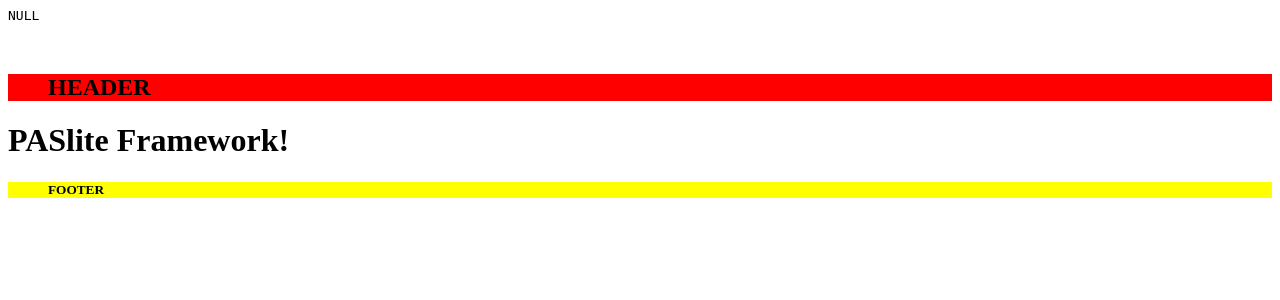
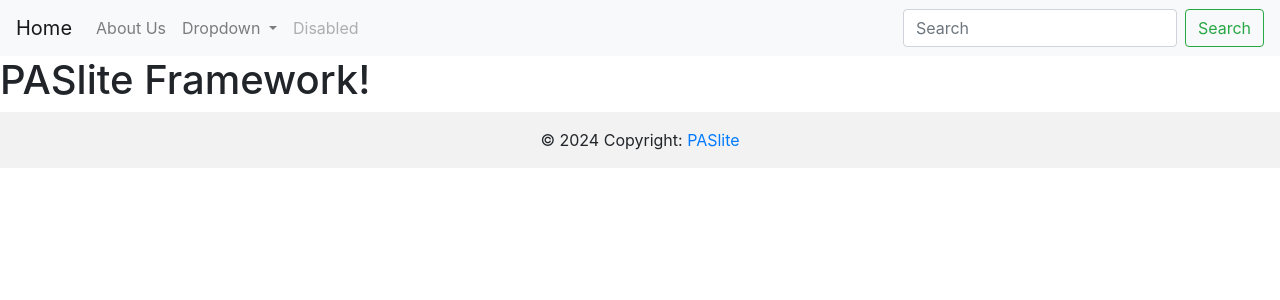
Before and after one commit to rafaeldamiam/PASlite, a PHP site: page /paslite/ in a window 1280 px wide. Shown: the top 300 px of the page. Run offline with PHP 8.4, Linux system fonts and the light colour scheme; data that the repository does not hold is empty; some libraries are stand-ins or nearby versions.

Commit message:
Update 17/01
Add:
- Make CSV, TXT and ZIP
- Interface development start

```diff
--- a/application/access.app.php
+++ b/application/access.app.php
@@ -12,10 +12,11 @@
 				"email" => $user["email"],
 				"role" => $user["role"]
 			);
+			return true;
+		}else{
+			return false;
+		}
 
-			return true;
-		}
-		return false;
 	}
 
 	public static function accessLogout()
@@ -32,23 +33,22 @@
 
 	public static function getAccessRoleUser()
 	{
-		Debug::dump($_SERVER["access"]);
 		if(Access::accessUserIsLogged()){
-			return $_SERVER["access"]["role"];
+			return $_SESSION["access"]["role"];
 		}
 	}
 
 	public static function getAccessEmailUser()
 	{
 		if(Access::accessUserIsLogged()){
-			return $_SERVER["access"]["email"];
+			return $_SESSION["access"]["email"];
 		}
 	}
 
 	public static function getAccessNameUser()
 	{
 		if(Access::accessUserIsLogged()){
-			return $_SERVER["access"]["name"];
+			return $_SESSION["access"]["name"];
 		}
 	}
 
--- /dev/null
+++ b/assets/output/plan.csv
@@ -0,0 +1 @@
+plan.csv
--- /dev/null
+++ b/assets/output/text.txt
@@ -0,0 +1 @@
+text.txt
--- a/view/template/footer.template.php
+++ b/view/template/footer.template.php
@@ -1,7 +1,10 @@
-<nav>
-  <div style="background-color: yellow;">
-    <ul>
-      <h5>FOOTER</h5>
-    </ul>
+
+</html>
+<footer class="bg-body-tertiary text-center text-lg-start">
+  <!-- Copyright -->
+  <div class="text-center p-3" style="background-color: rgba(0, 0, 0, 0.05);">
+    © 2024 Copyright:
+    <a class="text-body" href="#">PASlite</a>
   </div>
-</nav>
+  <!-- Copyright -->
+</footer>
--- a/view/template/header.template.php
+++ b/view/template/header.template.php
@@ -1,7 +1,50 @@
-<nav>
-  <div style="background-color: red;">
-    <ul>
-      <h2>HEADER</h2>
-    </ul>
-  <div>
-</nav>
+<!doctype html>
+<html lang="en">
+  <head>
+    <!-- Required meta tags -->
+    <meta charset="utf-8">
+    <meta name="viewport" content="width=device-width, initial-scale=1, shrink-to-fit=no">
+
+    <!-- Bootstrap CSS -->
+    <link rel="stylesheet" href="https://cdn.jsdelivr.net/npm/bootstrap@4.0.0/dist/css/bootstrap.min.css" integrity="sha384-Gn5384xqQ1aoWXA+058RXPxPg6fy4IWvTNh0E263XmFcJlSAwiGgFAW/dAiS6JXm" crossorigin="anonymous">
+
+    <!-- Bootstrap JS -->
+    <script src="https://code.jquery.com/jquery-3.2.1.slim.min.js" integrity="sha384-KJ3o2DKtIkvYIK3UENzmM7KCkRr/rE9/Qpg6aAZGJwFDMVNA/GpGFF93hXpG5KkN" crossorigin="anonymous"></script>
+    <script src="https://cdn.jsdelivr.net/npm/popper.js@1.12.9/dist/umd/popper.min.js" integrity="sha384-ApNbgh9B+Y1QKtv3Rn7W3mgPxhU9K/ScQsAP7hUibX39j7fakFPskvXusvfa0b4Q" crossorigin="anonymous"></script>
+    <script src="https://cdn.jsdelivr.net/npm/bootstrap@4.0.0/dist/js/bootstrap.min.js" integrity="sha384-JZR6Spejh4U02d8jOt6vLEHfe/JQGiRRSQQxSfFWpi1MquVdAyjUar5+76PVCmYl" crossorigin="anonymous"></script>
+
+    <!-- page title -->
+    <title><?php echo Services::pageTitle(); ?></title>
+  </head>
+  <nav class="navbar navbar-expand-lg navbar-light bg-light">
+    <a class="navbar-brand" href="app/">Home</a>
+    <button class="navbar-toggler" type="button" data-toggle="collapse" data-target="#navbarSupportedContent" aria-controls="navbarSupportedContent" aria-expanded="false" aria-label="Toggle navigation">
+      <span class="navbar-toggler-icon"></span>
+    </button>
+
+    <div class="collapse navbar-collapse" id="navbarSupportedContent">
+      <ul class="navbar-nav mr-auto">
+        <li class="nav-item">
+          <a class="nav-link" href="app/about">About Us</a>
+        </li>
+        <li class="nav-item dropdown">
+          <a class="nav-link dropdown-toggle" href="#" id="navbarDropdown" role="button" data-toggle="dropdown" aria-haspopup="true" aria-expanded="false">
+            Dropdown
+          </a>
+          <div class="dropdown-menu" aria-labelledby="navbarDropdown">
+            <a class="dropdown-item" href="#">Action</a>
+            <a class="dropdown-item" href="#">Another action</a>
+            <div class="dropdown-divider"></div>
+            <a class="dropdown-item" href="#">Something else here</a>
+          </div>
+        </li>
+        <li class="nav-item">
+          <a class="nav-link disabled" href="#">Disabled</a>
+        </li>
+      </ul>
+      <form class="form-inline my-2 my-lg-0">
+        <input class="form-control mr-sm-2" type="search" placeholder="Search" aria-label="Search">
+        <button class="btn btn-outline-success my-2 my-sm-0" type="submit">Search</button>
+      </form>
+    </div>
+  </nav>
--- a/view/template/template.php
+++ b/view/template/template.php
@@ -1,12 +1,5 @@
-<!DOCTYPE html>
-<html>
-    <head>
-        <title><?php echo Services::pageTitle(); ?></title>
-        <meta charset="UTF-8">
-    </head>
     <body>
         <?php include 'header.template.php' ?>
         <?php require $viewFilePath; ?>
         <?php include 'footer.template.php' ?>
     </body>
-</html>
```
Also changed, not shown: application/make.app.php (added, +66 -0 lines), 1 other file.
